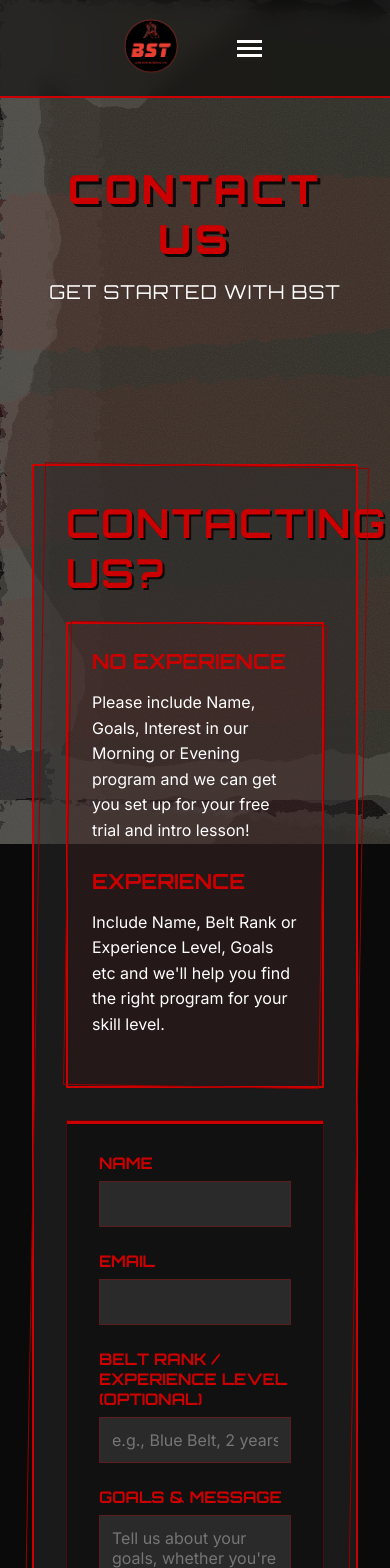
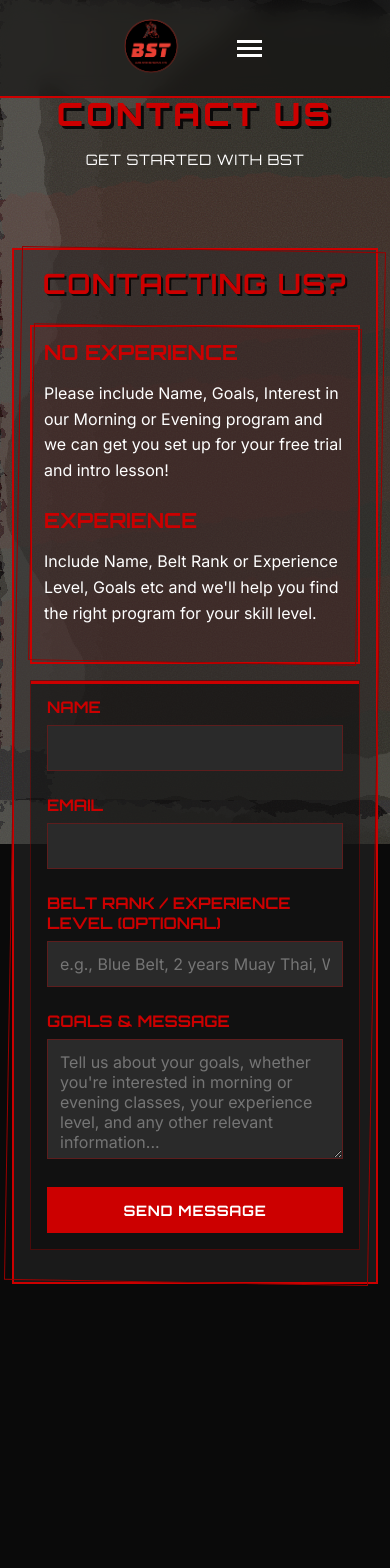
Before and after one commit to Bjorno02/BSTWebsite, a Next.js app: page /contact in a window 390 px wide. Shown: the top 1568 px of the page. After the commit the page ends 1308 px from the top, so only its background shows below. Built offline with nearby package versions, Linux system fonts and the light colour scheme.

Commit message:
Enhanced mobile integration across all pages - Contact, Instructors, and Schedule

```diff
--- a/app/contact/page.tsx
+++ b/app/contact/page.tsx
@@ -41,12 +41,32 @@
   margin: 0 auto;
   padding-left: 2rem;
   padding-right: 2rem;
+
+  @media (max-width: 768px) {
+    padding-top: 80px;
+    padding-left: 1rem;
+    padding-right: 1rem;
+  }
+
+  @media (max-width: 480px) {
+    padding-top: 70px;
+    padding-left: 0.75rem;
+    padding-right: 0.75rem;
+  }
 `;
 
 const HeroSection = styled.div`
   text-align: center;
   padding: 4rem 0;
   position: relative;
+
+  @media (max-width: 768px) {
+    padding: 2rem 0;
+  }
+
+  @media (max-width: 480px) {
+    padding: 1.5rem 0;
+  }
 `;
 
 const Title = styled.h1`
@@ -62,6 +82,10 @@
   @media (max-width: 768px) {
     font-size: 2.5rem;
   }
+
+  @media (max-width: 480px) {
+    font-size: 2rem;
+  }
 `;
 
 const Subtitle = styled.p`
@@ -71,6 +95,14 @@
   margin-bottom: 2rem;
   text-transform: uppercase;
   letter-spacing: 0.05em;
+
+  @media (max-width: 768px) {
+    font-size: 1rem;
+  }
+
+  @media (max-width: 480px) {
+    font-size: 0.9rem;
+  }
 `;
 
 const Section = styled.section`
@@ -91,6 +123,16 @@
     transform: rotate(1deg);
     pointer-events: none;
   }
+
+  @media (max-width: 768px) {
+    margin: 2rem 0;
+    padding: 1.5rem;
+  }
+
+  @media (max-width: 480px) {
+    margin: 1.5rem 0;
+    padding: 1rem;
+  }
 `;
 
 const SectionTitle = styled.h2`
@@ -102,6 +144,15 @@
   text-transform: uppercase;
   letter-spacing: 0.05em;
   text-shadow: 2px 2px 0px ${colors.black};
+
+  @media (max-width: 768px) {
+    font-size: 2rem;
+    text-align: center;
+  }
+
+  @media (max-width: 480px) {
+    font-size: 1.75rem;
+  }
 `;
 
 const Text = styled.p`
@@ -126,6 +177,16 @@
     right: 0;
     height: 3px;
     background: ${colors.red};
+  }
+
+  @media (max-width: 768px) {
+    padding: 1.5rem;
+    margin: 1.5rem 0;
+  }
+
+  @media (max-width: 480px) {
+    padding: 1rem;
+    margin: 1rem 0;
   }
 `;
 
@@ -200,6 +261,17 @@
     opacity: 0.6;
     cursor: not-allowed;
   }
+
+  @media (max-width: 768px) {
+    font-size: 0.95rem;
+    padding: 0.875rem 1.5rem;
+    width: 100%;
+  }
+
+  @media (max-width: 480px) {
+    font-size: 0.9rem;
+    padding: 0.75rem 1.25rem;
+  }
 `;
 
 const InfoBox = styled.div`
@@ -219,6 +291,16 @@
     border: 1px solid ${colors.dustyRed};
     transform: rotate(1deg);
     pointer-events: none;
+  }
+
+  @media (max-width: 768px) {
+    padding: 1rem;
+    margin: 0.75rem 0;
+  }
+
+  @media (max-width: 480px) {
+    padding: 0.75rem;
+    margin: 0.5rem 0;
   }
 `;
 
```
Also changed, not shown: app/instructors/page.tsx (+68 -0 lines), app/schedule/page.tsx (+60 -0 lines).
